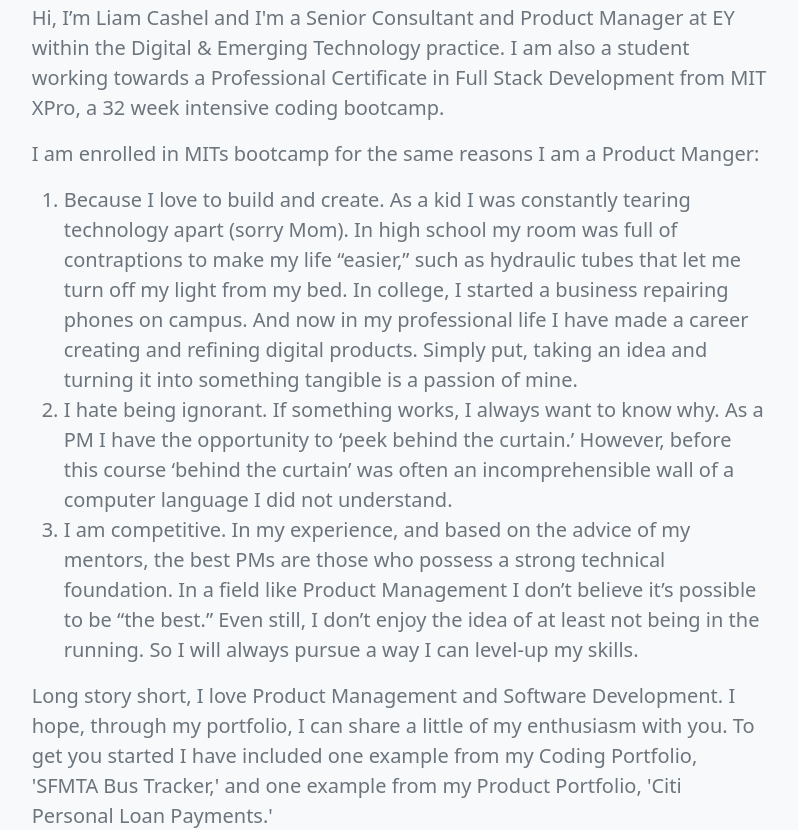
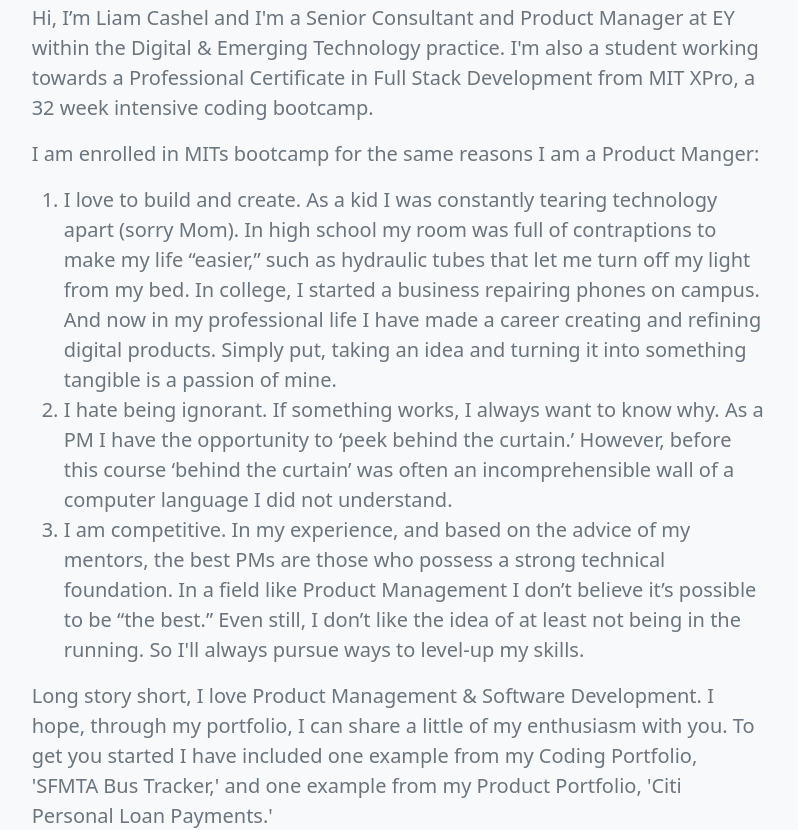
Before and after one commit to rockgard3n/rockgard3n.github.io, a plain HTML site: page index.html in a window 1280 px wide. Shown: the part 647-1477 px from the top of the page, without its empty margins (240-1038 px from the left). Drawn offline with nearby package versions, Linux system fonts and the light colour scheme.

Commit message:
Update index.html

```diff
--- a/index.html
+++ b/index.html
@@ -84,25 +84,25 @@
         </div>
 
         <div class="col-lg-7 col-md-8 mx-auto">
-            <p class="lead text-muted">Hi, I’m Liam Cashel and I'm a Senior Consultant and Product Manager at EY within the Digital & Emerging Technology practice. I am also a student working towards a Professional Certificate in Full Stack Development from MIT XPro, a 32 week intensive coding bootcamp.
+            <p class="lead text-muted">Hi, I’m Liam Cashel and I'm a Senior Consultant and Product Manager at EY within the Digital & Emerging Technology practice. I'm also a student working towards a Professional Certificate in Full Stack Development from MIT XPro, a 32 week intensive coding bootcamp.
 
             </p>
             <p class ="lead text-muted">
               I am enrolled in MITs bootcamp for the same reasons I am a Product Manger:
               <ol class="lead text-muted">
                 <li>
-                  Because I love to build and create. As a kid I was constantly tearing technology apart (sorry Mom). In high school my room was full of contraptions to make my life “easier,” such as hydraulic tubes that let me turn off my light from my bed. In college, I started a business repairing phones on campus. And now in my professional life I have made a career creating and refining digital products. Simply put, taking an idea and turning it into something tangible is a passion of mine.
+                  I love to build and create. As a kid I was constantly tearing technology apart (sorry Mom). In high school my room was full of contraptions to make my life “easier,” such as hydraulic tubes that let me turn off my light from my bed. In college, I started a business repairing phones on campus. And now in my professional life I have made a career creating and refining digital products. Simply put, taking an idea and turning it into something tangible is a passion of mine.
                 </li>
                 <li>
                   I hate being ignorant. If something works, I always want to know why. As a PM I have the opportunity to ‘peek behind the curtain.’ However, before this course ‘behind the curtain’ was often an incomprehensible wall of a computer language I did not understand.
                 </li>
                 <li>
-                  I am competitive. In my experience, and based on the advice of my mentors, the best PMs are those who possess a strong technical foundation. In a field like Product Management I don’t believe it’s possible to be “the best.” Even still, I don’t enjoy the idea of at least not being in the running. So I will always pursue a way I can level-up my skills.
+                  I am competitive. In my experience, and based on the advice of my mentors, the best PMs are those who possess a strong technical foundation. In a field like Product Management I don’t believe it’s possible to be “the best.” Even still, I don’t like the idea of at least not being in the running. So I'll always pursue ways to level-up my skills.
                 </li>
               </ol>
             </p>
             <p class="lead text-muted">
-              Long story short, I love Product Management and Software Development. I hope, through my portfolio, I can share a little of my enthusiasm with you. To get you started I have included one example from my Coding Portfolio, 'SFMTA Bus Tracker,' and one example from my Product Portfolio, 'Citi Personal Loan Payments.'
+              Long story short, I love Product Management & Software Development. I hope, through my portfolio, I can share a little of my enthusiasm with you. To get you started I have included one example from my Coding Portfolio, 'SFMTA Bus Tracker,' and one example from my Product Portfolio, 'Citi Personal Loan Payments.'
             </p>
 
         </div>
```
